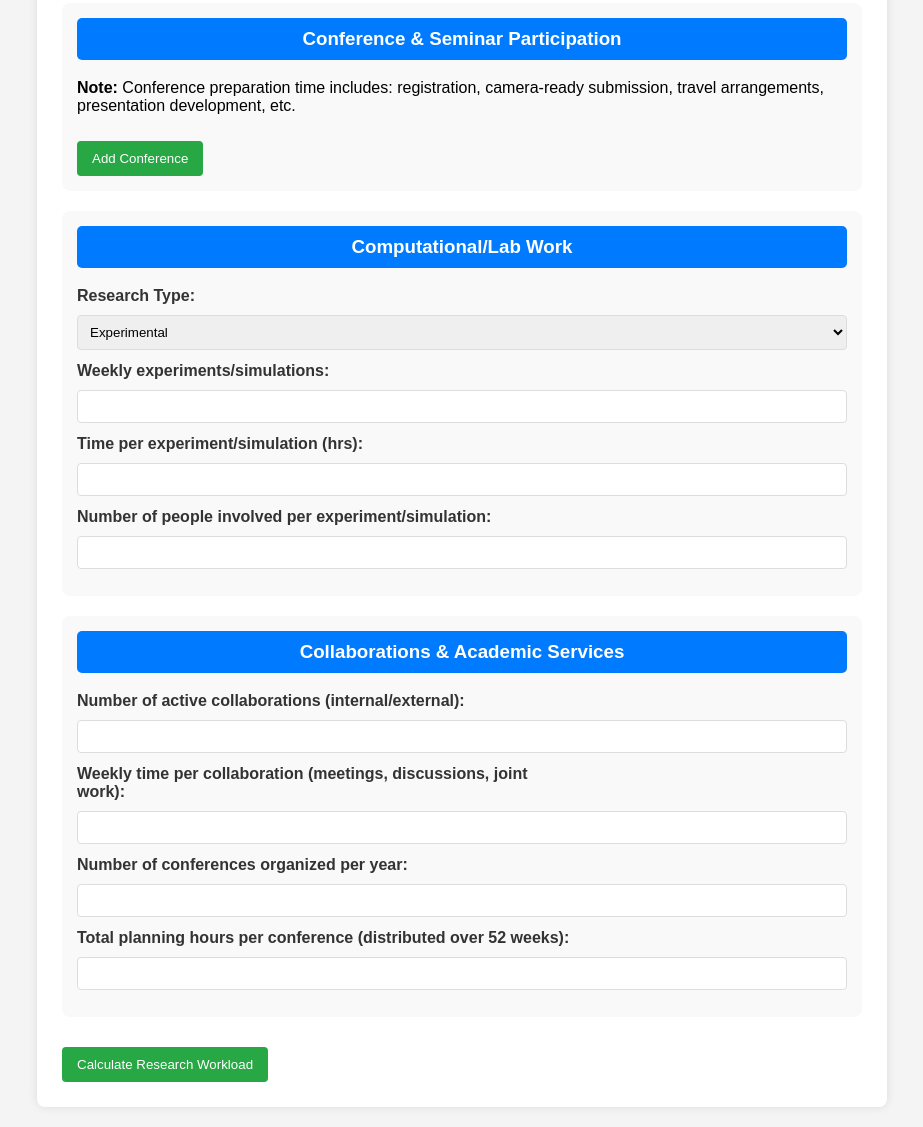
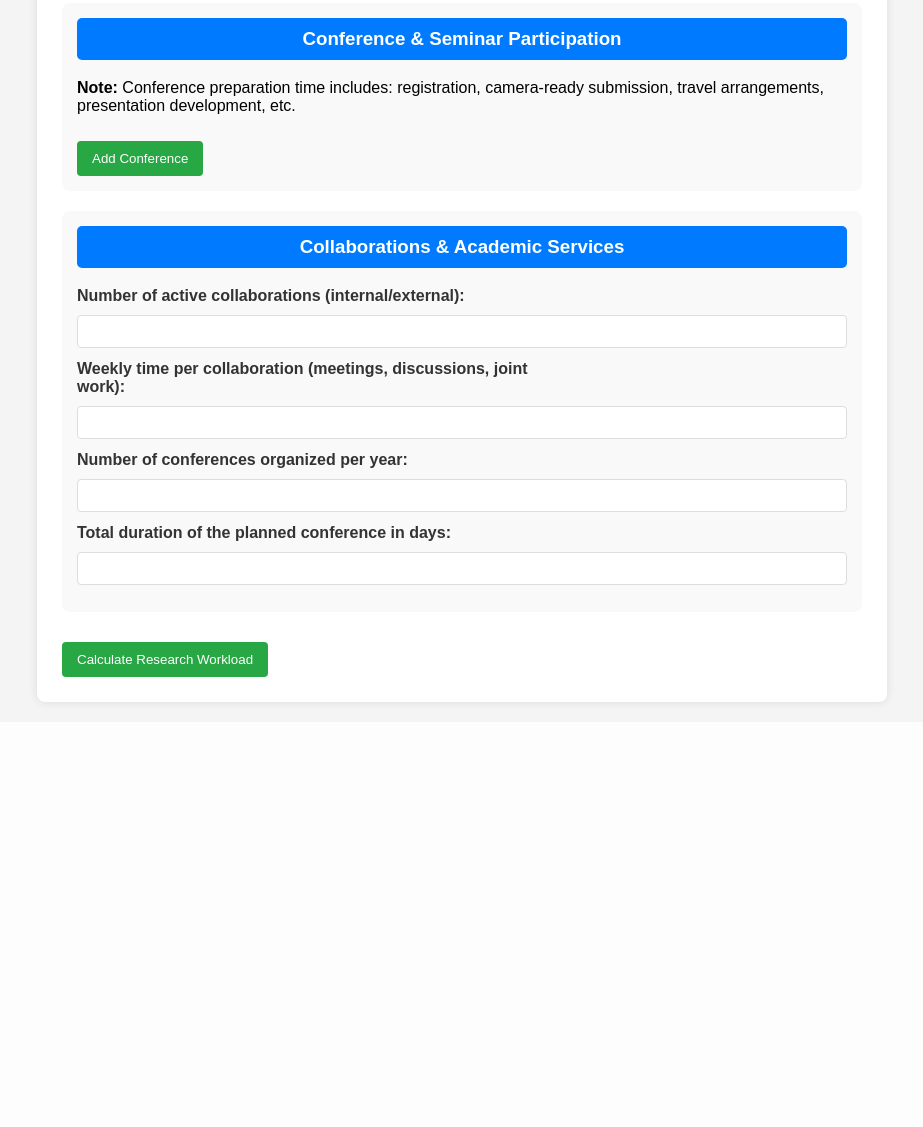
Before and after one commit to CSIS-BITS-GOA/courseload, a Flask app: template Research/templates/research_form.html in a window 1280 px wide. Shown: the part 1248-2375 px from the top of the page, without its empty margins (178-1101 px from the left). After the commit the page ends 1955 px from the top, so only its background shows below. Run offline with Flask 3, Linux system fonts and the light colour scheme; the template is opened without the code that fills it, so the values that code supplies are empty.

Commit message:
Update research_form.html

```diff
--- a/Research/templates/research_form.html
+++ b/Research/templates/research_form.html
@@ -97,6 +97,19 @@
             text-align: center;
             margin: 20px 0;
         }
+        .delete-paper-btn, .delete-conference-btn {
+            background-color: #dc3545;
+            color: white;
+            border: none;
+            border-radius: 4px;
+            padding: 5px 10px;
+            cursor: pointer;
+            margin-left: 10px;
+        }
+
+        .delete-paper-btn:hover, .delete-conference-btn:hover {
+            background-color: #c82333;
+        }
     </style>
 </head>
 <body>
@@ -179,29 +192,6 @@
             </div>
 
             <div class="section">
-                <h3>Computational/Lab Work</h3>
-                <div class="form-group">
-                    <label for="Research_type">Research Type:</label>
-                    <select id="Research_type" name="Research_type" required>
-                        <option value="1">Experimental</option>
-                        <option value="0">Theoretical</option>
-                    </select>
-                </div>
-                <div class="form-group">
-                    <label for="N_exp">Weekly experiments/simulations:</label>
-                    <input type="number" id="N_exp" name="N_exp" min="0" required>
-                </div>
-                <div class="form-group">
-                    <label for="H_exp">Time per experiment/simulation (hrs):</label>
-                    <input type="number" id="H_exp" name="H_exp" min="0" step="0.1" required>
-                </div>
-                <div class="form-group">
-                    <label for="N_people">Number of people involved per experiment/simulation:</label>
-                    <input type="number" id="N_people" name="N_people" min="1" required>
-                </div>
-            </div>
-
-            <div class="section">
                 <h3>Collaborations & Academic Services</h3>
                 <div class="form-group">
                     <label for="N_collab">Number of active collaborations (internal/external):</label>
@@ -216,8 +206,8 @@
                     <input type="number" id="N_conferences_organized" name="N_conferences_organized" min="0" required>
                 </div>
                 <div class="form-group">
-                    <label for="H_conference_planning">Total planning hours per conference (distributed over 52 weeks):</label>
-                    <input type="number" id="H_conference_planning" name="H_conference_planning" min="0" required>
+                    <label for="H_conference">Total duration of the planned conference in days:</label>
+                    <input type="number" id="H_conference" name="H_conference" min="0" required>
                 </div>
             </div>
 
@@ -262,6 +252,83 @@
                         parseInt(document.getElementById('conf_count').value) + 1;
                 });
             });
+
+            // Delete paper functionality (using event delegation)
+            document.getElementById('papers-container').addEventListener('click', function(e) {
+                if (e.target.classList.contains('delete-paper-btn')) {
+                    const paperNum = e.target.getAttribute('data-paper-num');
+                    const paperSection = e.target.closest('.dynamic-section');
+                    paperSection.remove();
+
+                    // Update the remaining paper numbers if needed
+                    updateSectionNumbers('paper');
+                }
+            });
+
+            // Delete conference functionality (using event delegation)
+            document.getElementById('conferences-container').addEventListener('click', function(e) {
+                if (e.target.classList.contains('delete-conference-btn')) {
+                    const confNum = e.target.getAttribute('data-conf-num');
+                    const confSection = e.target.closest('.dynamic-section');
+                    confSection.remove();
+
+                    // Update the remaining conference numbers if needed
+                    updateSectionNumbers('conf');
+                }
+            });
+
+            // Function to update section numbers after deletion
+            function updateSectionNumbers(type) {
+                const container = type === 'paper' ?
+                    document.getElementById('papers-container') :
+                    document.getElementById('conferences-container');
+
+                const sections = container.querySelectorAll('.dynamic-section');
+                sections.forEach((section, index) => {
+                    const header = section.querySelector('h4');
+                    const deleteBtn = section.querySelector('button');
+
+                    if (header) {
+                        header.textContent = `${type === 'paper' ? 'Paper' : 'Conference'} ${index + 1}`;
+                    }
+
+                    if (deleteBtn) {
+                        deleteBtn.setAttribute(`data-${type}-num`, index + 1);
+                    }
+
+                    // Update all input/select names and IDs
+                    const inputs = section.querySelectorAll('input, select');
+                    inputs.forEach(input => {
+                        const oldName = input.name;
+                        const newName = oldName.replace(
+                            new RegExp(`${type}_\\d+`),
+                            `${type}_${index + 1}`
+                        );
+                        input.name = newName;
+                        input.id = newName;
+                    });
+
+                    // Update labels' for attributes
+                    const labels = section.querySelectorAll('label');
+                    labels.forEach(label => {
+                        if (label.htmlFor) {
+                            const oldFor = label.htmlFor;
+                            const newFor = oldFor.replace(
+                                new RegExp(`${type}_\\d+`),
+                                `${type}_${index + 1}`
+                            );
+                            label.htmlFor = newFor;
+                        }
+                    });
+                });
+
+                // Update the count hidden input
+                if (type === 'paper') {
+                    document.getElementById('paper_count').value = sections.length;
+                } else {
+                    document.getElementById('conf_count').value = sections.length;
+                }
+            }
         });
     </script>
     <script>
```
